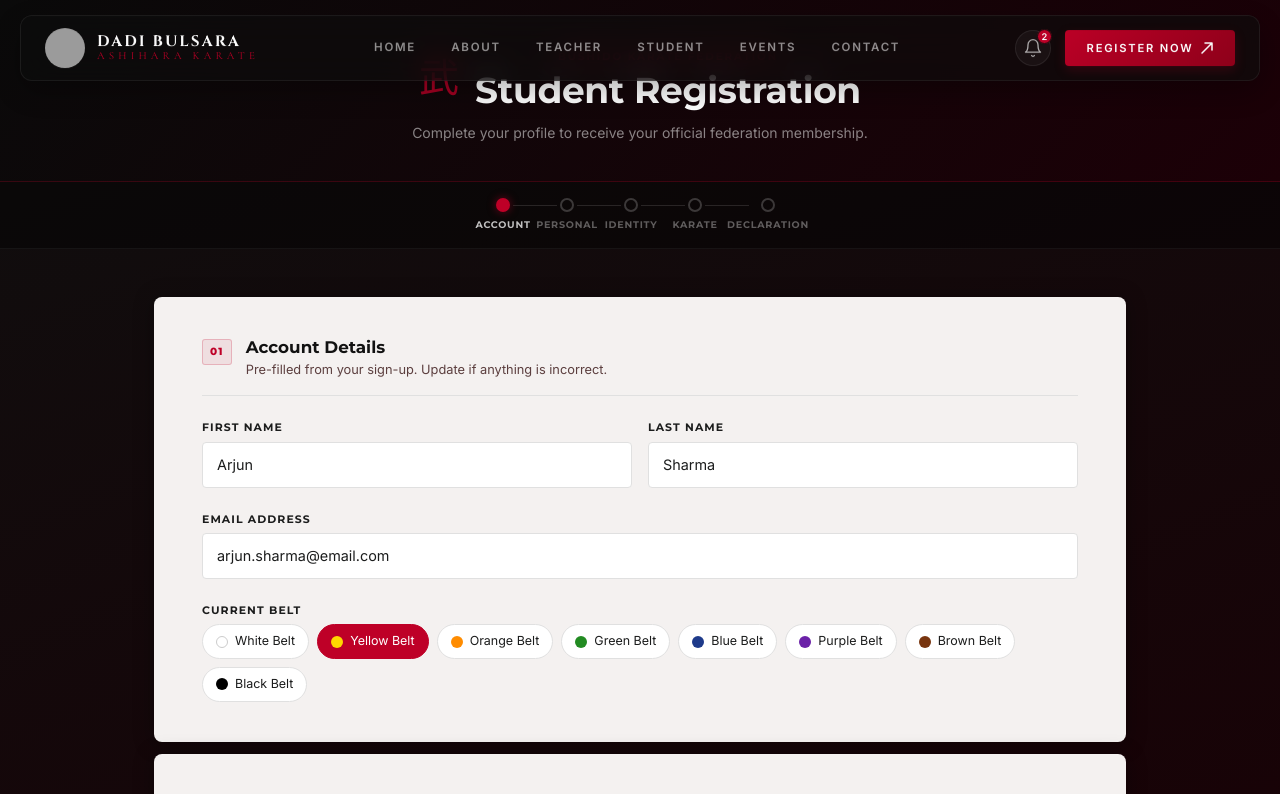
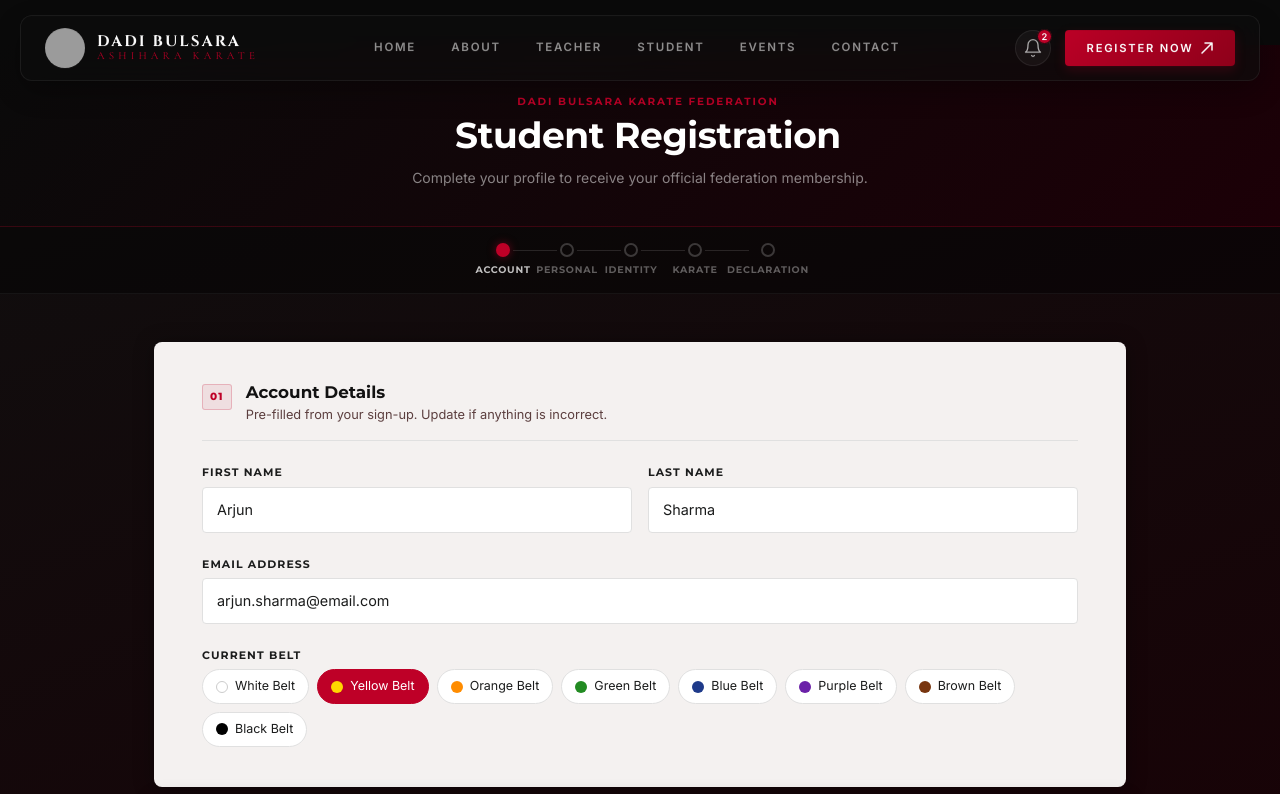
Before and after one commit to op2624685-sys/Dadi-Bulsara-Ashihara-Karate, a Next.js app: page /registration in a window 1280 px wide. Shown: the top 794 px of the page. Built offline with nearby package versions, Linux system fonts and the light colour scheme; grey boxes are pictures that could not be loaded.

Commit message:
margin spacing for navbar

```diff
--- a/src/app/registration/StudentRegistrationForm.tsx
+++ b/src/app/registration/StudentRegistrationForm.tsx
@@ -298,9 +298,9 @@ export default function StudentRegistrationForm() {
         {/* ── Page Header ── */}
         <header className="page-header">
           <div className="header-inner">
-            <div className="header-kamon">武</div>
+            <div className="header-kamon"></div>
             <div>
-              <p className="header-eyebrow">Bushido Karate Federation</p>
+              <p className="header-eyebrow">Dadi Bulsara Karate Federation</p>
               <h1 className="header-title">Student Registration</h1>
             </div>
           </div>
@@ -714,6 +714,7 @@ const globalStyles = `
     min-height: 100vh;
     background: linear-gradient(160deg, #0f0f0f 0%, #1a0005 50%, #0a0a0a 100%);
     padding-bottom: 60px;
+    margin-Top: 45px;
   }
 
   /* ── Header ── */
```
